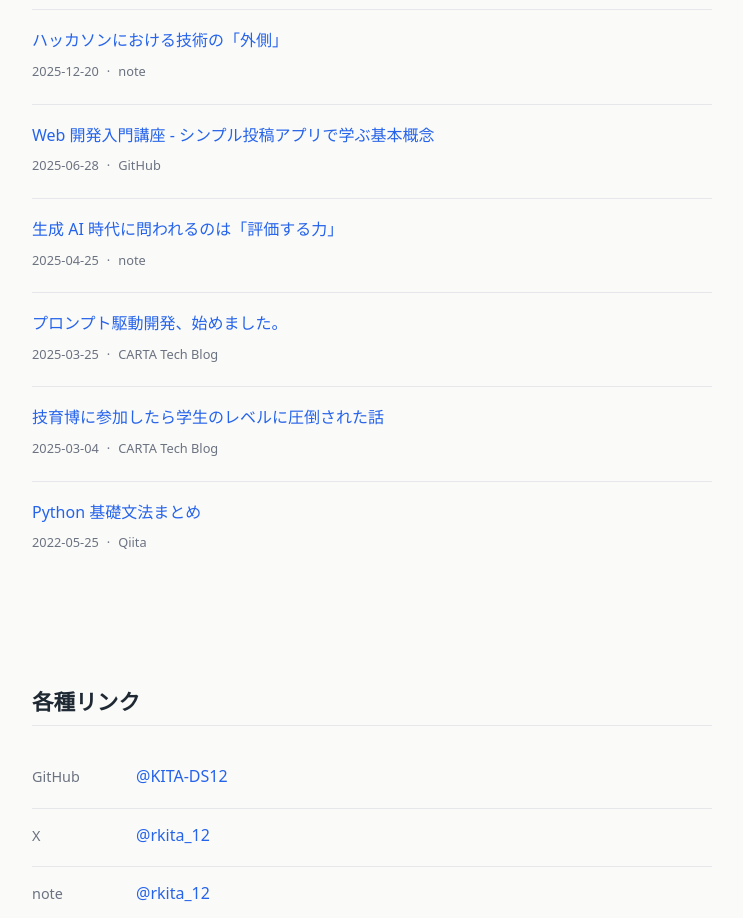
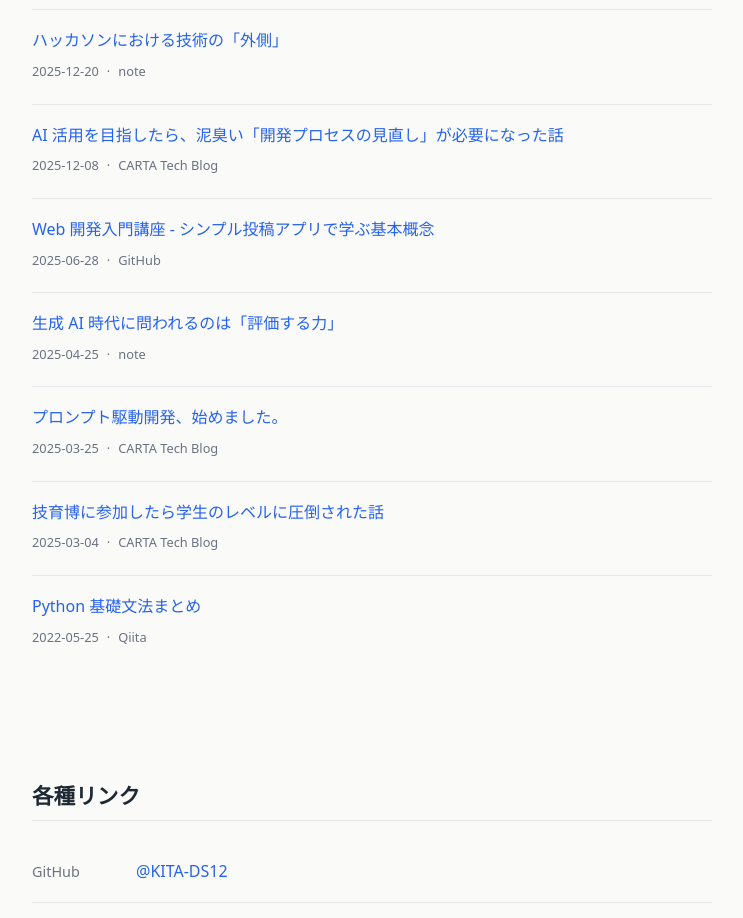
Before and after one commit to KITA-DS12/kitaPortfolio, a Nuxt app: page / in a window 1280 px wide. Shown: the part 9000-9918 px from the top of the page, without its empty margins (268-1011 px from the left). Built offline with nearby package versions, Linux system fonts and the light colour scheme.

Commit message:
feat: 公開記事に CARTA Tech Blog の AI 活用記事を追加
「AI 活用を目指したら、泥臭い『開発プロセスの見直し』が必要になった話」
(2025-12-08) を時系列順に追加。

```diff
--- a/components/Articles.vue
+++ b/components/Articles.vue
@@ -39,6 +39,13 @@ const articles: Article[] = [
     title: "ハッカソンにおける技術の「外側」",
     source: "note",
     url: "https://note.com/rkita_12/n/ndaa6c199c713",
+  },
+  {
+    date: "2025-12-08",
+    title:
+      "AI 活用を目指したら、泥臭い「開発プロセスの見直し」が必要になった話",
+    source: "CARTA Tech Blog",
+    url: "https://techblog.cartaholdings.co.jp/entry/ai-agent-process-improvement",
   },
   {
     date: "2025-06-28",
```
